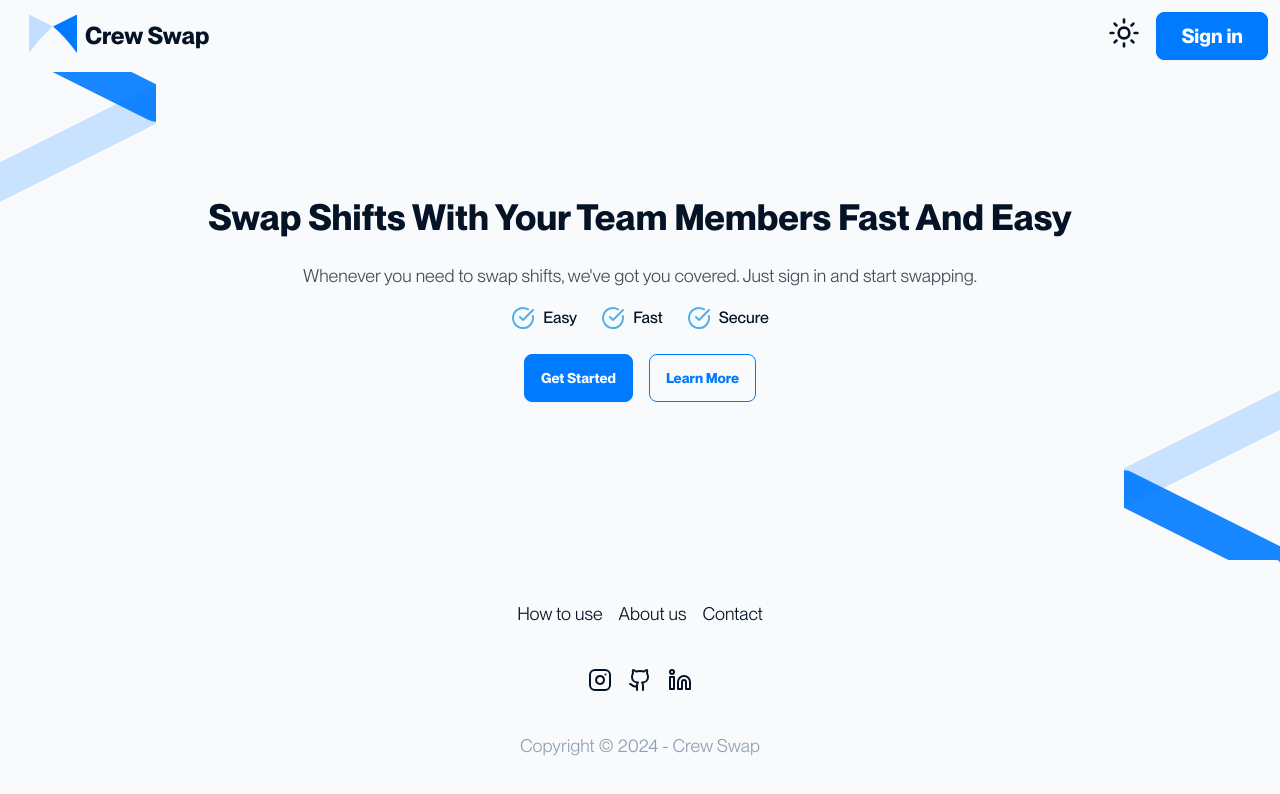
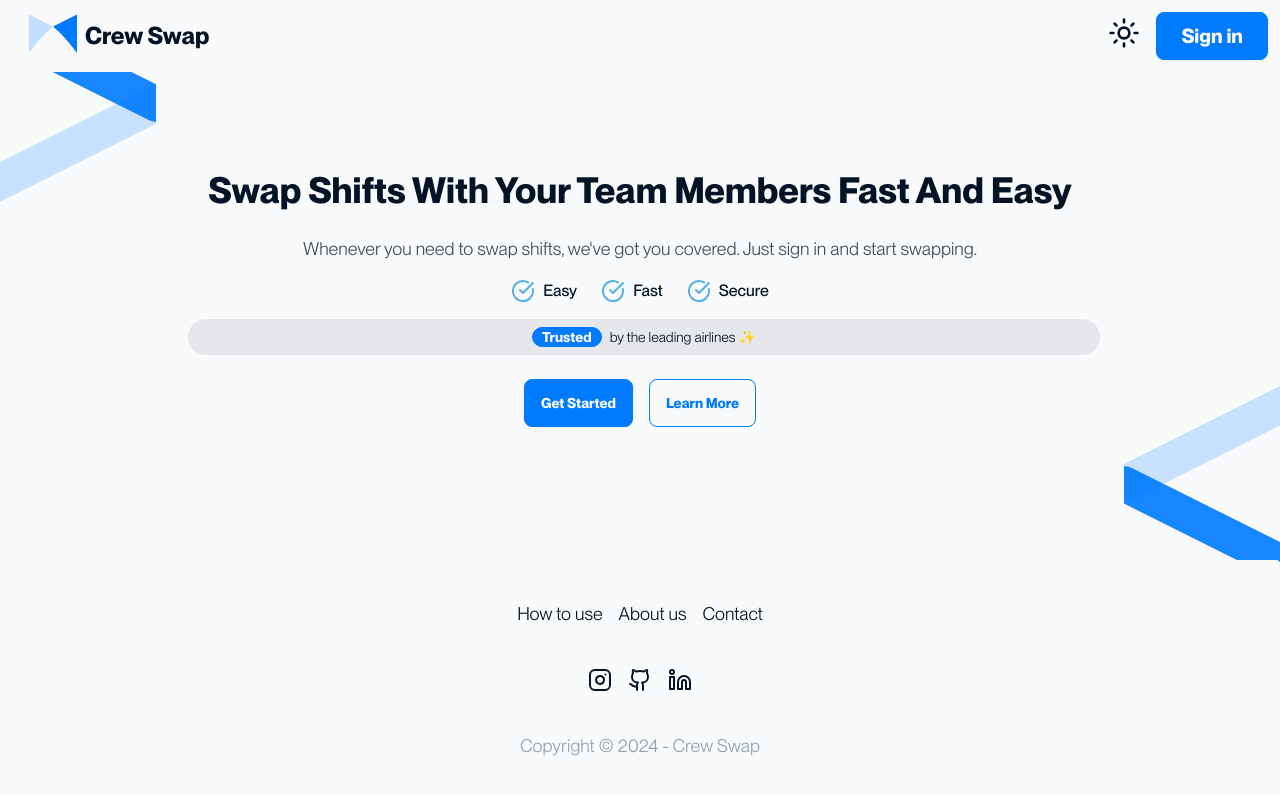
Before and after one commit to LofftApp/crew-swaps-web, a React (Vite) app: page / in a window 1280 px wide. Shown: the top 794 px of the page. Built offline with nearby package versions, Linux system fonts and the light colour scheme.

Commit message:
trusted badge

```diff
--- a/src/pages/home/LandingPage.tsx
+++ b/src/pages/home/LandingPage.tsx
@@ -11,8 +11,8 @@ function LandingPage() {
       <BgImage className="absolute left-0 top-0 -translate-x-1/3 transform md:-translate-x-1/4" />
       {/* Right Image */}
 
-      <BgImage className="xs:-translate-y-[100%] bottom-0 right-0 -translate-y-[60%] translate-x-1/3 rotate-180 transform md:translate-x-1/4" />
-      <div className="xs:p-8 xs:-mt-10 flex flex-col items-center justify-center gap-4 p-12">
+      <BgImage className="xs:-translate-y-[102%] bottom-0 right-0 -translate-y-[65%] translate-x-1/3 rotate-180 transform md:translate-x-1/4" />
+      <div className="xs:p-8 xs:mt-2 flex flex-col items-center justify-center gap-4 p-12">
         <h1 className="text-center text-4xl font-semibold capitalize leading-[3.5rem]">
           Swap shifts with your team members fast and easy
         </h1>
@@ -25,11 +25,23 @@ function LandingPage() {
           <Feature name="Fast" />
           <Feature name="Secure" />
         </div>
+        <div className="ml-2 flex w-[90%] xs:w-[75%] items-center gap-2 rounded-full bg-base-300 p-2 text-sm justify-center">
+          <div className="badge badge-primary text-sm font-semibold">
+            Trusted
+          </div>
+          <p className=''>
+
+            by the leading airlines ✨
+            </p>
+        </div>
+
         <div className="mt-2 flex items-center gap-4">
           <button className="btn btn-primary">Get Started</button>
           <button className="btn btn-outline btn-primary">Learn More</button>
         </div>
       </div>
+      <div></div>
+
       <FooterLandingPage />
     </div>
   );
```
